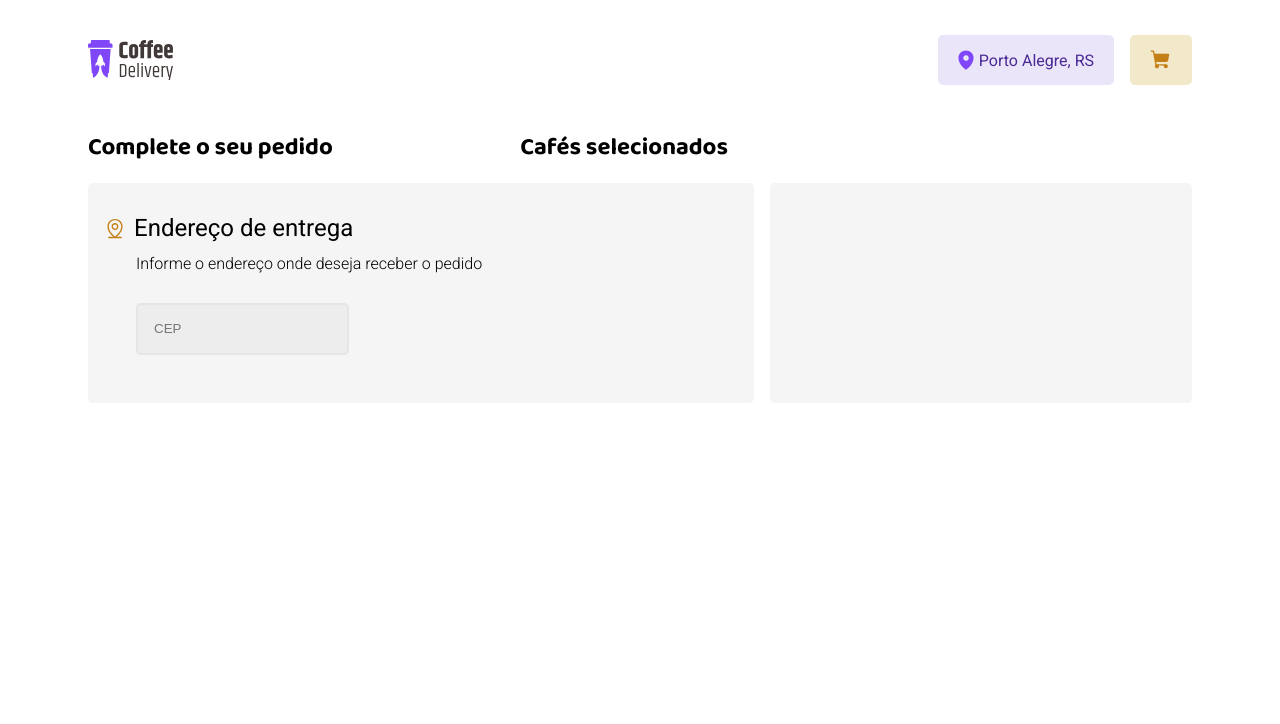
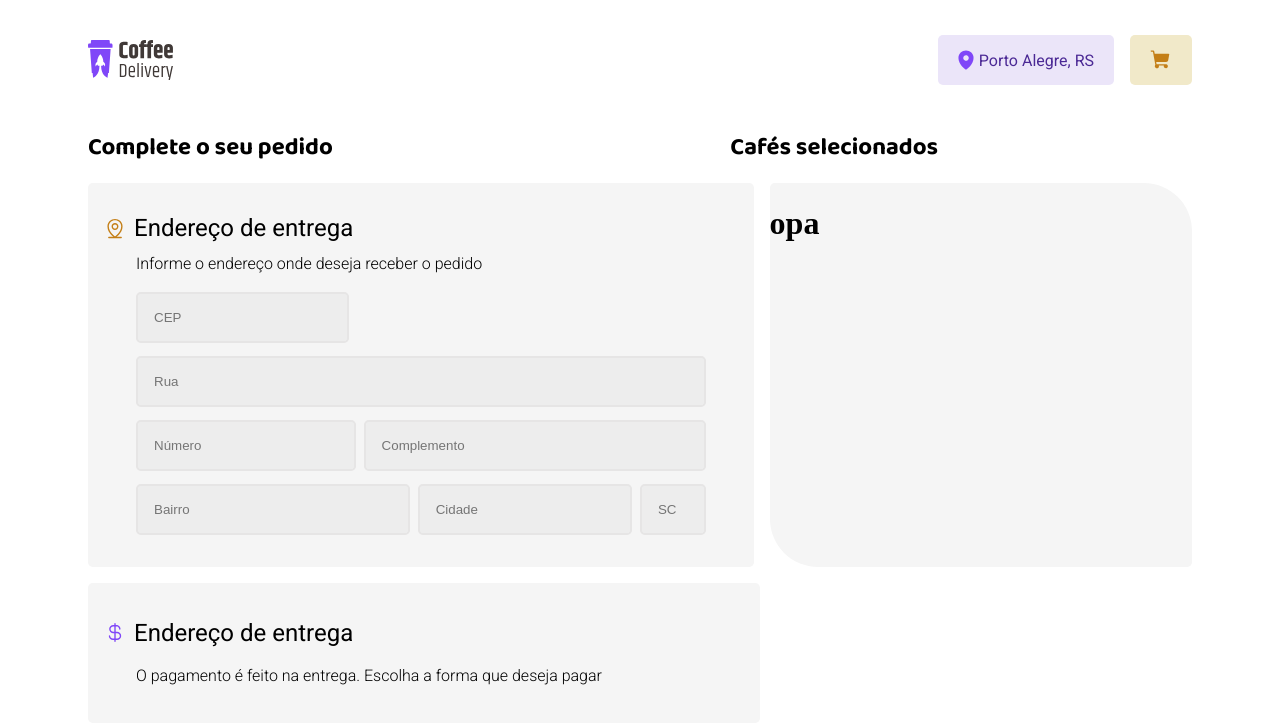
Before and after one commit to gustavobftorres/coffee-delivery, a React (Vite) app: page /checkout in a window 1280 px wide. Shown: the top 724 px of the page. Built offline with nearby package versions, Linux system fonts and the light colour scheme.

Commit message:
chore: Add payment-icon.svg and update Checkout page with payment section

```diff
--- a/src/components/Header/index.tsx
+++ b/src/components/Header/index.tsx
@@ -23,7 +23,9 @@ export function Header(props: HeaderProps) {
   return (
     <HeaderContainer>
       <LogoDiv>
-        <img src={logo} alt="" />
+        <img src={logo} alt="" onClick={() => {
+          navigate("/");
+        }} />
       </LogoDiv>
       <ButtonsDiv>
         <LocationButton type="button">
--- a/src/pages/Checkout/index.tsx
+++ b/src/pages/Checkout/index.tsx
@@ -7,8 +7,10 @@ import {
   FormsContainer,
   Page,
   CartContainer,
+  PaymentContainer,
 } from "./styles"
 import pin from "../../assets/pin-adress-yellow.svg"
+import payment from "../../assets/payment-icon.svg"
 
 export function Checkout() {
   const { amounts, setAmounts, totalItems } = useContext(MenuContext);
@@ -40,14 +42,45 @@ export function Checkout() {
             </div>
 
             <div className="input-container">
-              <input type="" placeholder="CEP"/>
+              <input type="number" placeholder="CEP"/>
             </div>
+
+            <div className="input-container">
+              <input className="adress-input" type="text" placeholder="Rua"/>
+            </div>
+
+            <div className="input-container">
+              <input className="adress-number-input" type="number" placeholder="Número"/>
+              <input className="adress-input" type="text" placeholder="Complemento"/>
+            </div>
+
+            <div className="input-container">
+              <input className="adress-bairro-input" type="text" placeholder="Bairro"/>
+              <input className="adress-city-input" type="text" placeholder="Cidade"/>
+              <input className="adress-state-input" type="text" placeholder="SC"/>
+            </div>
+
           </FormsContainer>
 
           <CartContainer>
+            <h1>
+              opa
+            </h1>
+          </CartContainer>
 
-          </CartContainer>
         </div>
+
+        <PaymentContainer>
+          <div>
+            <div className="payment-title">
+              <img src={payment} alt=""/>
+              <h2>Endereço de entrega</h2>
+            </div>
+            <h4>O pagamento é feito na entrega. Escolha a forma que deseja pagar</h4>
+          </div>
+        </PaymentContainer>
+
+
 
 
       </Page>
--- a/src/pages/Checkout/styles.ts
+++ b/src/pages/Checkout/styles.ts
@@ -8,7 +8,7 @@ margin-right: 5rem;
     display: flex;
     gap: 1rem;
   }
-`
+`;
 
 export const Title = styled.div`
   font-family: "Baloo 2", sans-serif;
@@ -17,14 +17,12 @@ font-size: 12px;
   display: flex;
   flex-direction: row;
   justify-content: space-between;
+  width: 77%;
 
   .selected-coffee-title {
     display: flex;
-  margin-right: 29rem;
   }
-
-
-`
+`;
 
 export const FormsContainer = styled.div`
   background-color: #f5f5f5;
@@ -32,6 +30,7 @@ line-height: 0.8;
   border-radius: 0.3rem;
   padding: 1rem;
   width: 60%;
+  padding-bottom: 2rem;
 
   h2 {
     font-family: "Roboto", sans-serif;
@@ -49,10 +48,11 @@ width: 60%;
     display: flex;
     gap: 0.5rem;
     margin: 2rem;
+    margin-bottom: 0rem;
+    margin-top: 0.8rem;
   }
 
   input {
-    height: 1rem;
     background-color: ${(props) => props.theme["base-input"]};
     padding: 1rem;
     border-radius: 0.3rem;
@@ -64,11 +64,60 @@ width: 60%;
     display: flex;
     gap: 0.5rem;
   }
-`
+
+  .adress-input {
+    width: 100%;
+  }
+
+  .adress-number-input {
+    width: 60%;
+  }
+
+  .adress-bairro-input {
+    width: 80%;
+  }
+
+  .adress-city-input {
+    width: 60%;
+  }
+
+  .adress-state-input {
+    width: 10%;
+  }
+`;
 
 export const CartContainer = styled.div`
   background-color: #f5f5f5;
   display: flex;
   width: 40%;
   border-radius: 0.3rem;
+
+  border-top-right-radius: 3rem;
+  border-bottom-left-radius: 3rem;
+`;
+
+export const PaymentContainer = styled.div`
+  background-color: #f5f5f5;
+  width: 58%;
+  border-radius: 0.3rem;
+  padding: 1rem;
+  margin-top: 1rem;
+
+  h2 {
+    font-family: "Roboto", sans-serif;
+    font-weight: 400;
+  }
+
+  h4 {
+    font-family: "Roboto", sans-serif;
+    font-weight: 300;
+    margin-top: 0;
+    margin-left: 2rem;
+  }
+
+  .payment-title {
+    display: flex;
+    gap: 0.5rem;
+  }
+
 `
```
Also changed, not shown: src/assets/payment-icon.svg (added). Lines whose indentation alone changed are shown as unchanged.
